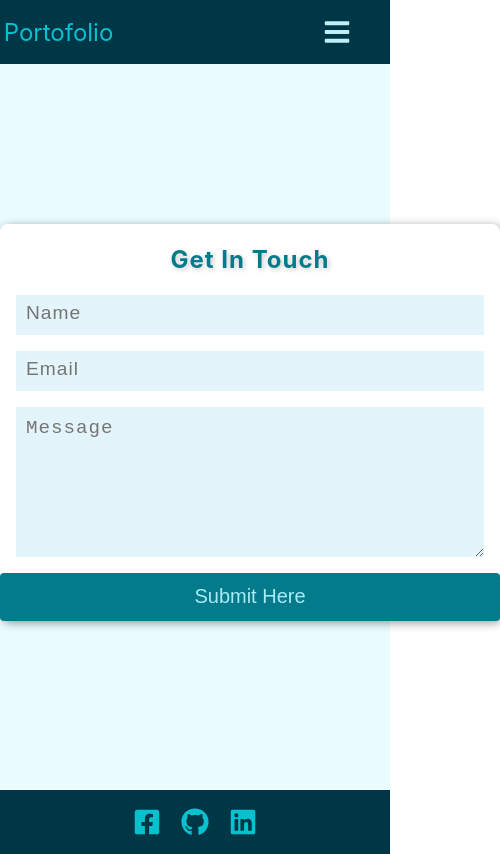
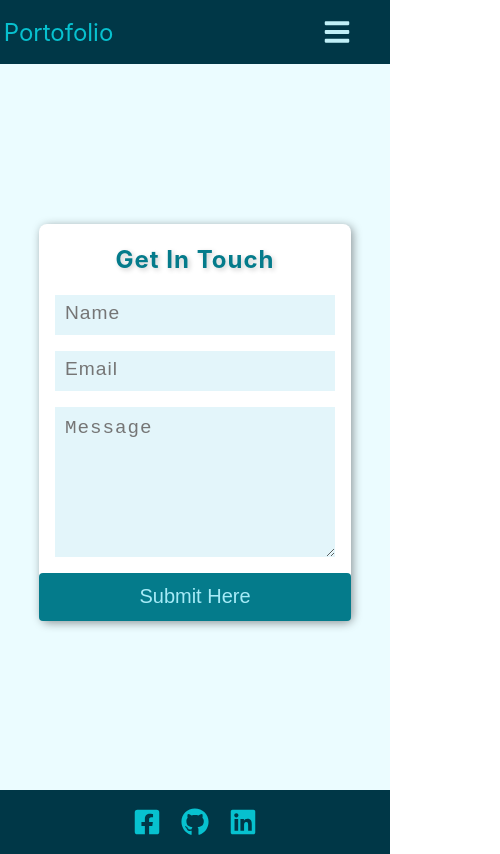
Before and after one commit to dragosdaniil/portofolio-app, a React (Create React App) app: page /contact in a window 390 px wide. Shown: the whole page, 500 px wide, since content can reach past the window. Built offline with nearby package versions, Linux system fonts and the light colour scheme.

Commit message:
minor changes

```diff
--- a/src/index.css
+++ b/src/index.css
@@ -540,7 +540,7 @@ header {
 .contact-form {
   background-color: white;
   row-gap: 0.8rem;
-  width: 500px;
+  width: 35vw;
   border-radius: 0.5rem;
   box-shadow: var(--shadow2);
 }
@@ -589,3 +589,9 @@ header {
   color: var(--turquoise11);
   text-shadow: 2px 2px 5px rgba(0, 0, 0, 0.2);
 }
+
+@media screen and (max-width: 640px) {
+  .contact-form {
+    width: 80vw;
+  }
+}
```
